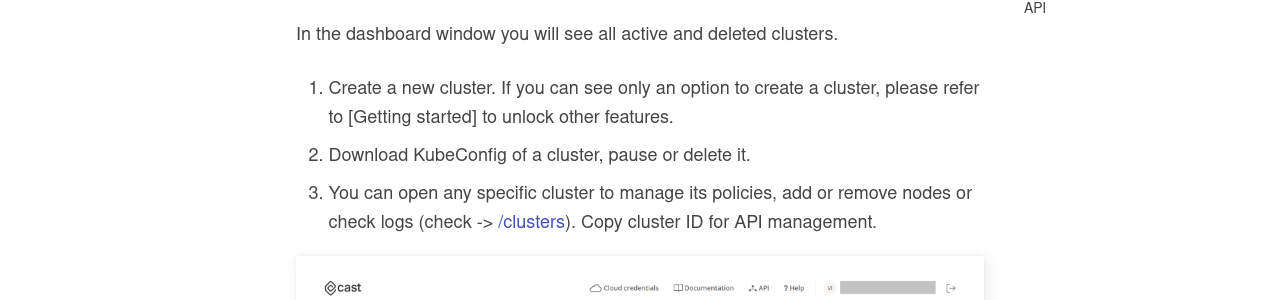
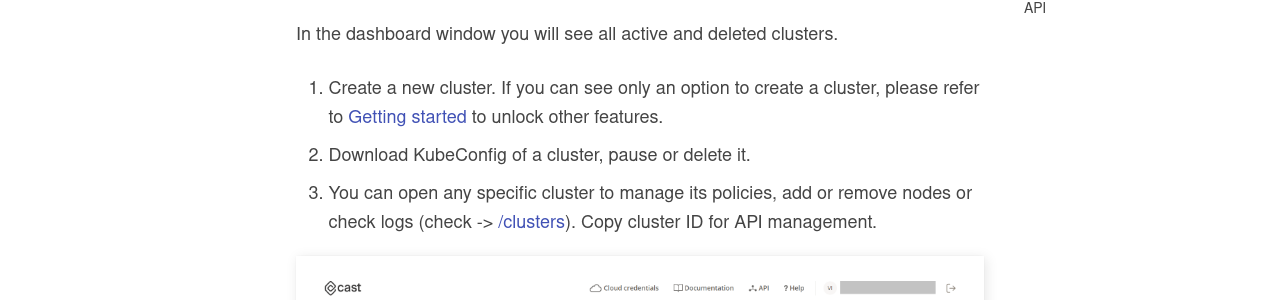
Before and after one commit to castai/docs, an MkDocs documentation site: the page built from docs/console-overview/console-overview.md, in a window 1280 px wide and 900 px high. Shown: the part 370-670 px from the top of the window. Built offline with MkDocs 1.6.1 and Material for MkDocs 9.7.7, drawn with Linux system fonts in a browser that asks for light colours; some web fonts are replaced; part of the change alters nothing that is shown.

```diff
--- a/docs/console-overview/console-overview.md
+++ b/docs/console-overview/console-overview.md
@@ -6,9 +6,9 @@ This is a quick overview of the [CAST AI console](https://console.cast.ai) and i
 
 In the dashboard window you will see all active and deleted clusters.
 
-1. Create a new cluster. If you can see only an option to create a cluster, please refer to [Getting started] to unlock other features.
+1. Create a new cluster. If you can see only an option to create a cluster, please refer to [Getting started](../getting-started.md) to unlock other features.
 2. Download KubeConfig of a cluster, pause or delete it.
-3. You can open any specific cluster to manage its policies, add or remove nodes or check logs (check -> [/clusters](https://github.com/v1dm45/docs/blob/main/docs/Dashboard%20Overview/Console%20overview.md#clusters)). Copy cluster ID for API management.
+3. You can open any specific cluster to manage its policies, add or remove nodes or check logs (check -> [/clusters](../console-overview/console-overview.md#clusters)). Copy cluster ID for API management.
 
 ![](images/dashboard.png)
 
@@ -83,8 +83,8 @@ Here you will see more information about the selected cluster and will get acces
   - ## API
 
     - [API documentation](https://api.cast.ai/v1/spec/)
-    - [API authentication](https://github.com/v1dm45/docs/new/main/docs/api#authentication)
+    - [API authentication](../api#authentication)
 
-You can read more about our API here - [API](https://github.com/v1dm45/docs/blob/main/docs/api/api.md)
+You can read more about our API here - [API](../api/api.md)
 
   ![](images/API.png)
```
